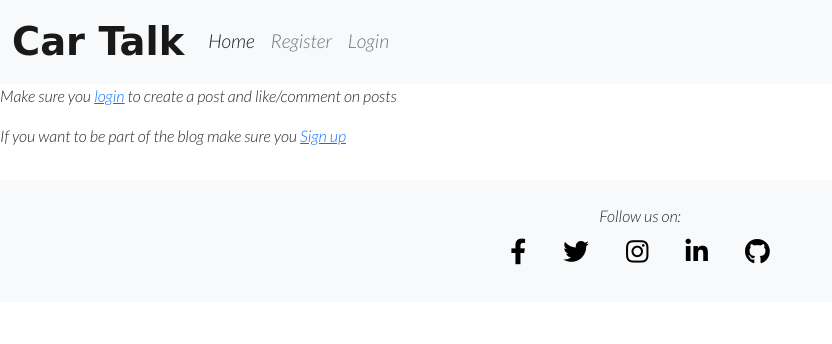
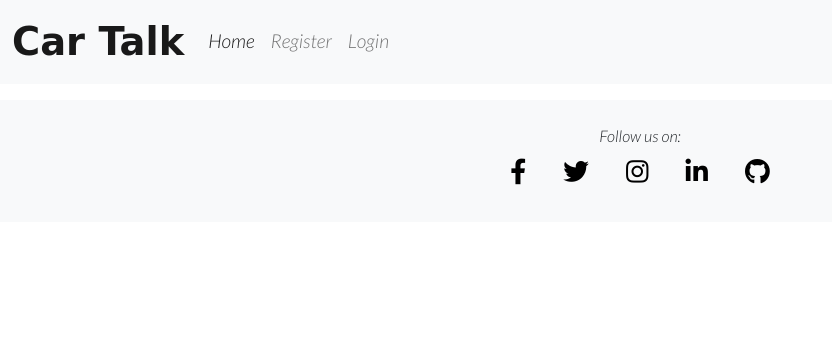
Before and after one commit to AdamRalph123/Car-talk, a Django app: page / in a window 1280 px wide. Shown: the top 344 px of the page, without its empty margins (0-832 px from the left). Run offline with Django 3.2, Linux system fonts and the light colour scheme; data that the repository does not hold is empty; some web fonts are replaced.

Commit message:
Removed text on home page and addded more posts

```diff
--- a/templates/index.html
+++ b/templates/index.html
@@ -1,14 +1,7 @@
 {% extends "base.html" %}
 
 {% block content %}
-<section>
-    <p>Make sure you
-    <a href="{% url 'account_login' %}" class="primary action button">
-    login</a> to create a post and like/comment on posts</p>
-    <p>If you want to be part of the blog make sure you
-    <a href="{% url 'account_signup' %}" class="primary action button">Sign up</a>
-    </p>
-</section>
+
 <div class="container-fluid">
     <div class="row">
 
--- a/templates/vehicles/post_form.html
+++ b/templates/vehicles/post_form.html
@@ -12,10 +12,10 @@
                 {% csrf_token %}
                 <fieldset class="form-group">
                     <legend class="border-bottom mb4">Edit post</legend>
-                    {{form | crispy}}
+                    {{form | crispy }}
                 </fieldset>
                 <div class="form-group">
-                    <button class="btn btn-outline" type="submit">Submit</button>
+                    <button class="btn btn-outline-success" type="submit">Submit</button>
                 </div>
             </form>
         </div>
```
